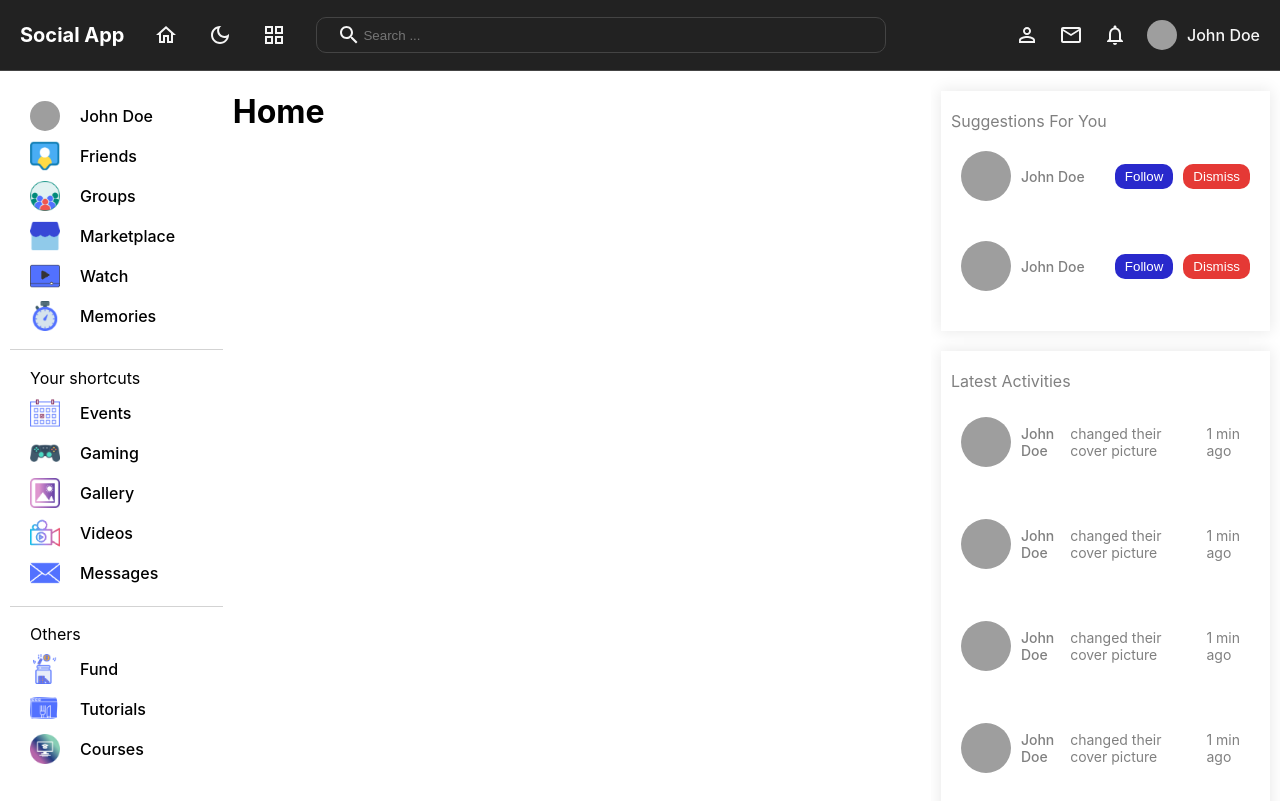
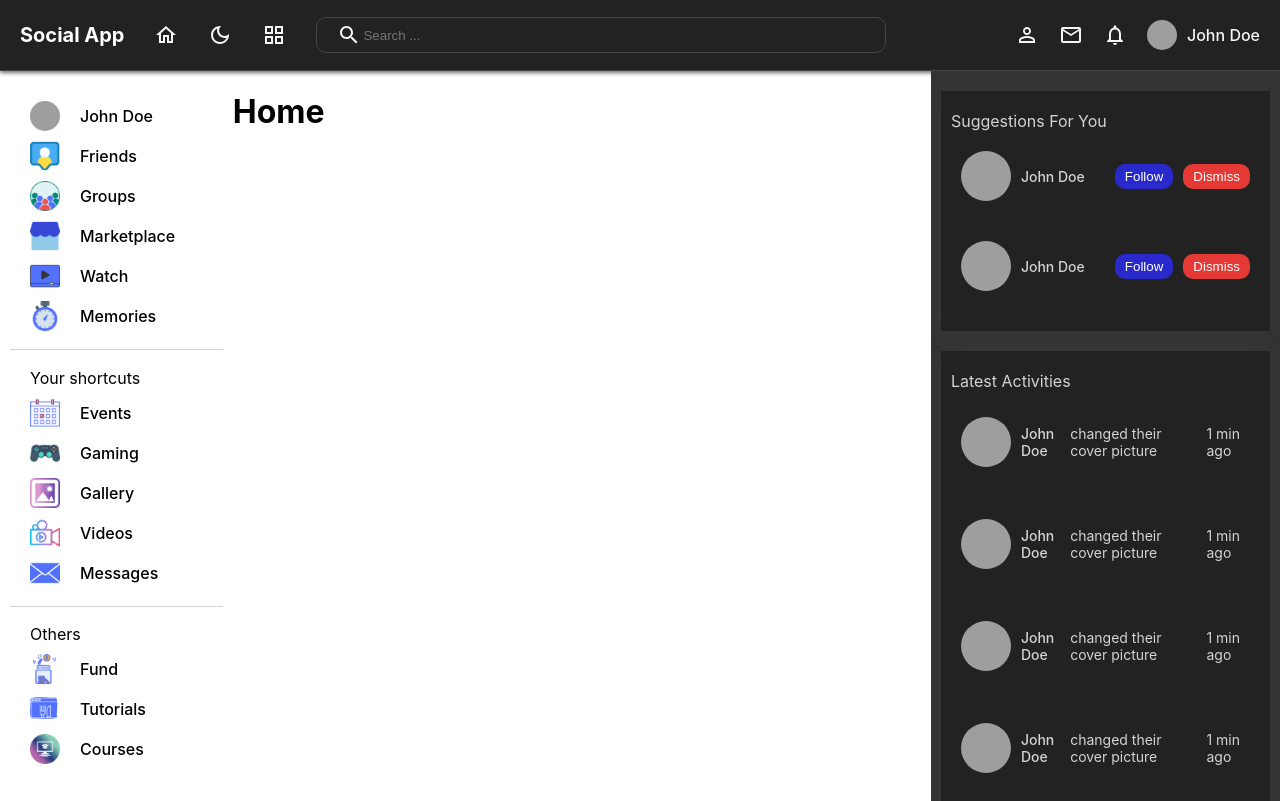
Before and after one commit to MhMahdi94/social_web_app, a React (Create React App) app: page / in a window 1280 px wide. Built offline with nearby package versions, Linux system fonts and the light colour scheme; grey boxes are pictures that could not be loaded.

Commit message:
right bar dark theme

```diff
--- a/src/components/rightbar/rightbar.scss
+++ b/src/components/rightbar/rightbar.scss
@@ -1,10 +1,14 @@
+@import '../../style.scss';
+
+
 .rightbar{
+    @include themify($themes) {
     flex: 3;
     position: sticky;
     top:70px;
     height: calc(100vh - 70px);
     overflow: scroll;
-    // background-color: white;
+    background-color:themed('bgSoft');// white;
 
     &::-webkit-scrollbar{
         display: none;
@@ -15,14 +19,14 @@
         flex-direction: column;
         gap:20px;
         .item{
-            -webkit-box-shadow: 0px 0px 15px 1px rgba(0, 0, 0, 0.09);
-            -moz-box-shadow: 0px 0px 15px 1px rgba(0, 0, 0, 0.09);
-            box-shadow: 0px 0px 15px 1px rgba(0, 0, 0, 0.09);
+            -webkit-box-shadow: 0px 0px 15px 1px themed('shadow');//rgba(0, 0, 0, 0.09);
+            -moz-box-shadow: 0px 0px 15px 1px themed('shadow');
+            box-shadow: 0px 0px 15px 1px themed('shadow');
             gap: 20px;
-
+            background-color: themed('bg');
             padding: 20px 10px;
             span{
-                color: gray;
+                color: themed('textColorSoft');//gray;
             }
 
             .user{
@@ -109,5 +113,5 @@
             }
         }
     }
-
 }
+}
--- a/src/style.scss
+++ b/src/style.scss
@@ -15,7 +15,7 @@ $themes: (
     bgSoft: #333,
     textColorSoft: lightgray,
     border: #444,
-    shadow:rgba(255, 255, 255, 0.741),
+    shadow:rgba(60, 60, 60, 0.741),
   ),
 );
 
```
